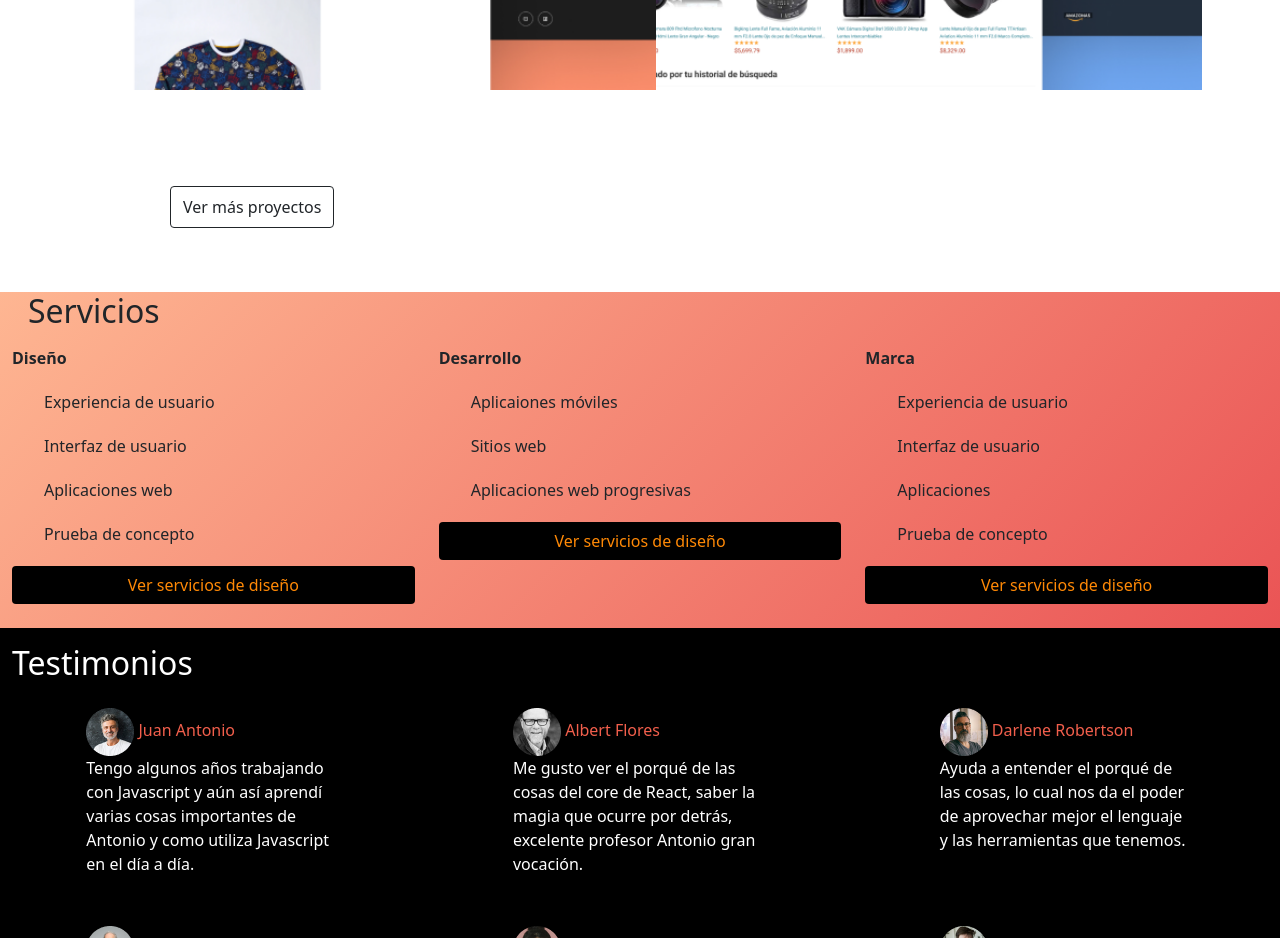
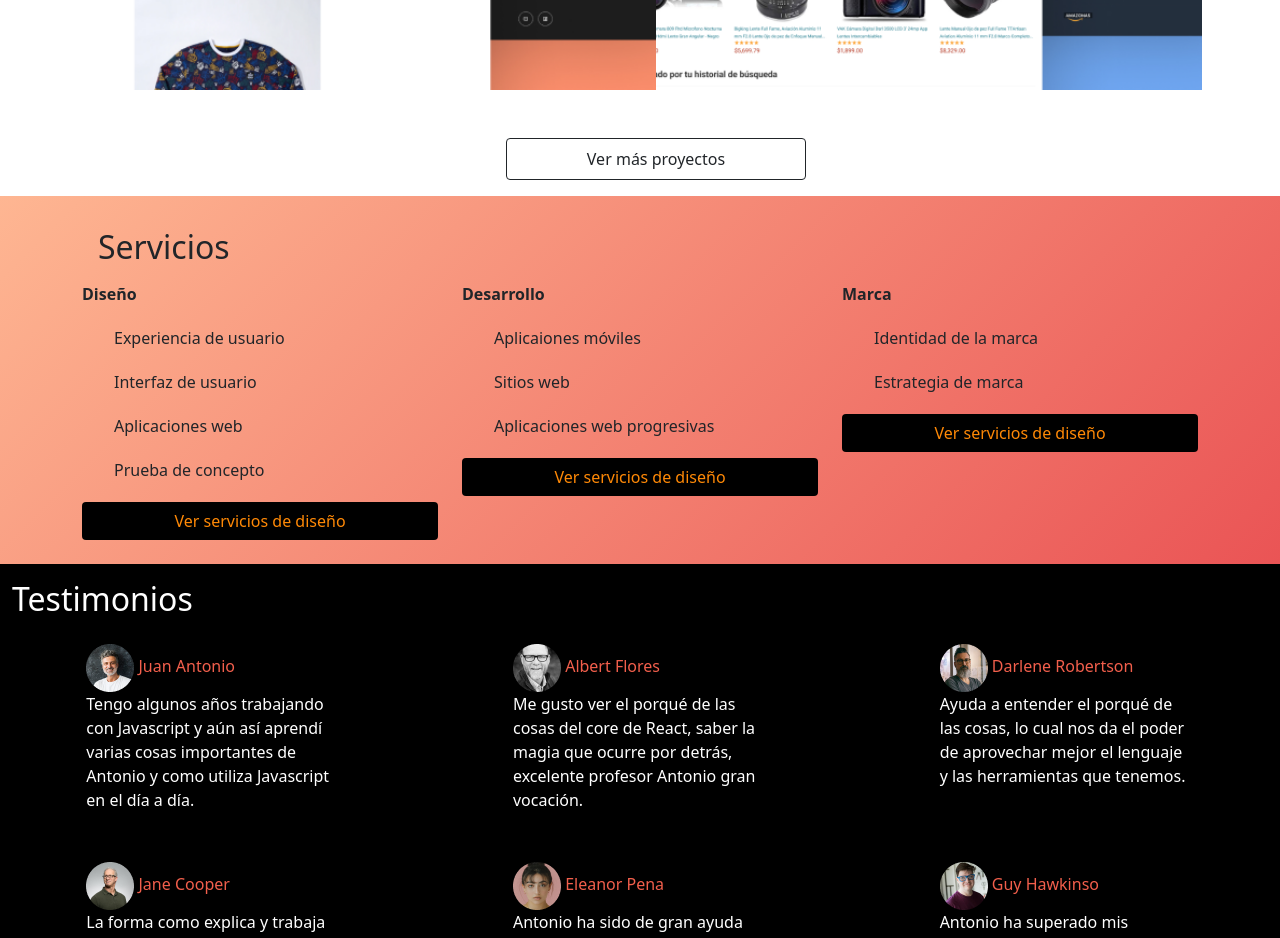
Before and after one commit to wildelmy/portafolio_antonio, a plain HTML site: page index.html in a window 1280 px wide. Shown: the part 1920-2858 px from the top of the page. Drawn offline with nearby package versions, Linux system fonts and the light colour scheme.

Commit message:
Update index.html

```diff
--- a/index.html
+++ b/index.html
@@ -56,7 +56,8 @@
     </section>
 
     <section id="projects" class="container-fluid mb-md-3 mx-md-3">
-      <div class="container px-md-5 text-start d-flex flex-column flex-md-row align-content-center justify-content-center my-md-3">
+      <div
+        class="container px-md-5 text-start d-flex flex-column flex-md-row align-content-center justify-content-center my-md-3">
         <h1>Parece magia, funciona con código.</h1>
         <p style="max-width: 500px;">
           A lo largo de mi carrera como Frontend, he tenido el privilegio de trabajar en proyectos retadores e
@@ -112,16 +113,15 @@
             </div>
           </div>
         </div>
-        <div class="project-container__btns m-5">
-          <a href="#" class="py-2 btn btn-outline-dark ">Ver más proyectos</a>
-        </div>
+        <a href="#" class="py-2 btn btn-outline-dark mx-auto" style="max-width: 300px;">Ver más proyectos</a>
       </div>
     </section>
 
-    <section id="services" class="container-fluid">
-      <h2 class="m-3" >Servicios</h2>
+    <section id="services" class="container-fluid pt-3 pb-4">
+      <div class="container">
+        <h2 class="m-3">Servicios</h2>
         <div class="row">
-        <div class="col-12 col-md-4 mb-4">
+          <div class="col-12 col-md-4">
             <strong>Diseño</strong>
             <ul>
               <li>Experiencia de usuario</li>
@@ -131,7 +131,7 @@
             </ul>
             <a href="#" class="btn bg-black text-orange d-block">Ver servicios de diseño</a>
           </div>
-        <div class="col-12 col-md-4 mb-4">
+          <div class="col-12 col-md-4">
             <strong>Desarrollo</strong>
             <ul>
               <li>Aplicaiones móviles</li>
@@ -140,16 +140,16 @@
             </ul>
             <a href="#" class="btn bg-black text-orange d-block">Ver servicios de diseño</a>
           </div>
-        <div class="col-12 col-md-4 mb-4">
+          <div class="col-12 col-md-4">
             <strong>Marca</strong>
             <ul>
-            <li>Experiencia de usuario</li>
-            <li>Interfaz de usuario</li>
-            <li>Aplicaciones</li>
-            <li>Prueba de concepto</li>
+              <li>Identidad de la marca</li>
+              <li>Estrategia de marca</li>
             </ul>
             <a href="#" class="btn bg-black text-orange d-block">Ver servicios de diseño</a>
           </div>
+        </div>
+
       </div>
     </section>
 
@@ -270,4 +270,5 @@
   </main>
 
 </body>
+
 </html>
```
Lines whose indentation alone changed are shown as unchanged.
